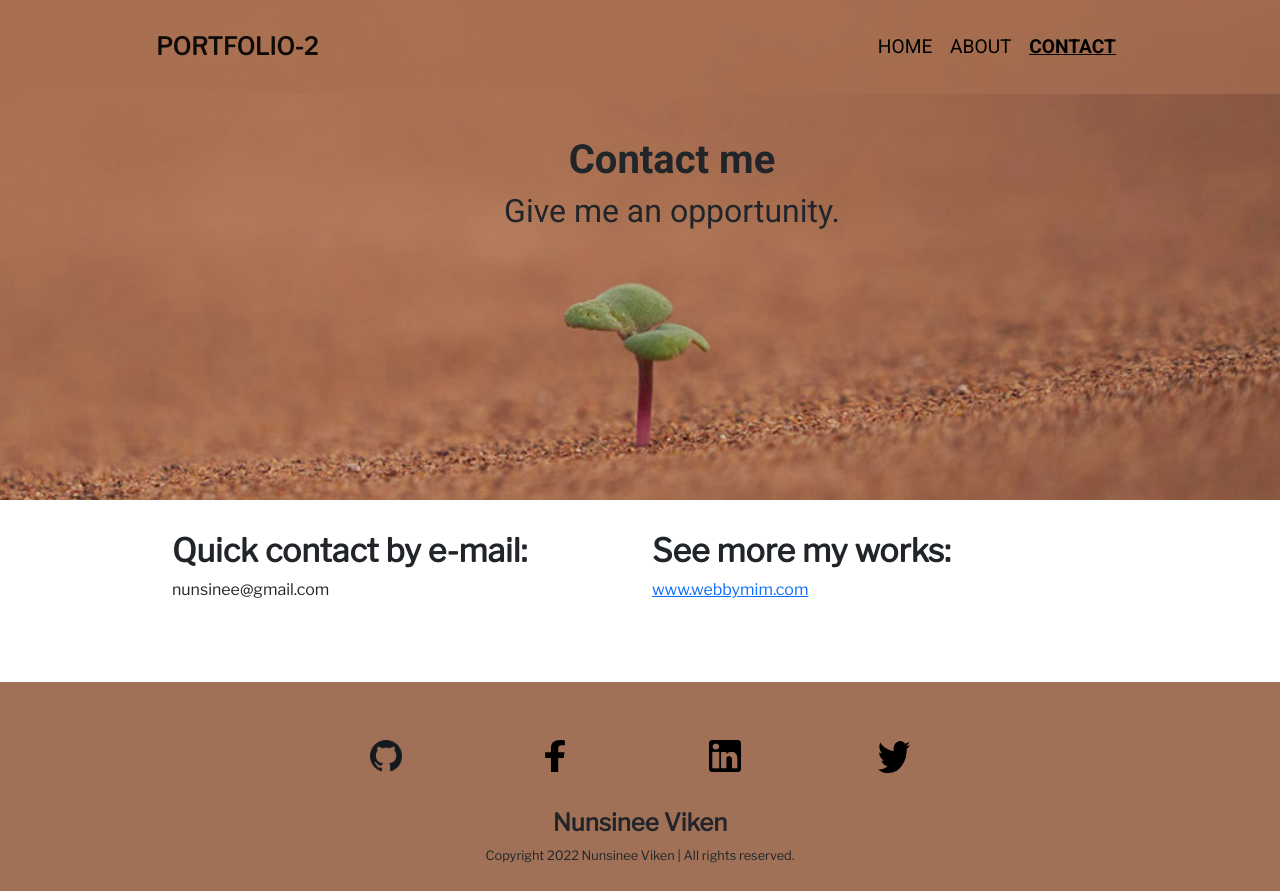
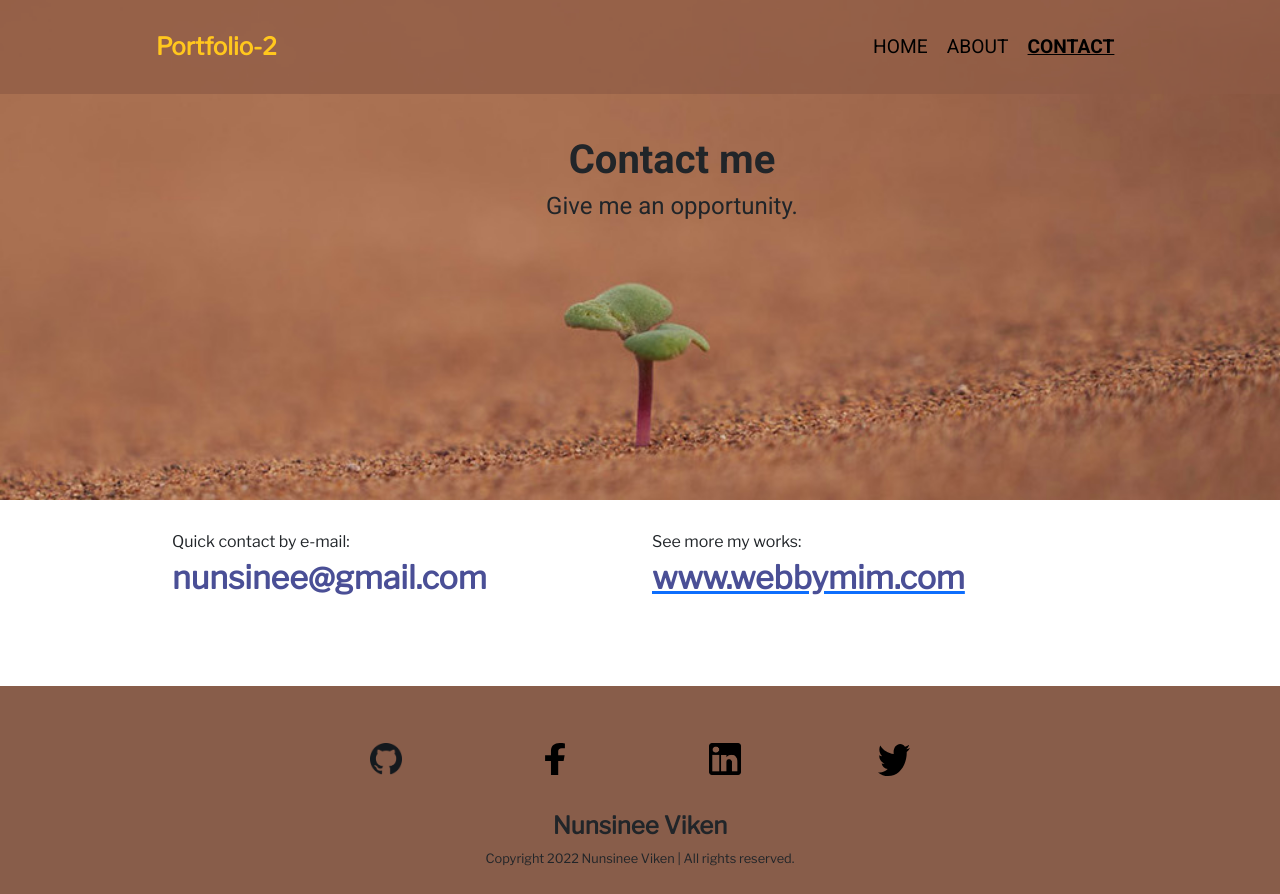
Before and after one commit to nunsinee/webportfolio-2, a Next.js app: page /contact in a window 1280 px wide. Built offline with nearby package versions, Linux system fonts and the light colour scheme.

Commit message:
update text-banner

```diff
--- a/components/layout/Layout.js
+++ b/components/layout/Layout.js
@@ -15,7 +15,7 @@ export default function Layout({ children }) {
 						<Col>
 							<Navbar expand="lg" className="menu">
 								<Container>
-									<Navbar.Brand>PORTFOLIO-2</Navbar.Brand>
+									<Navbar.Brand>Portfolio-2</Navbar.Brand>
 									<Navbar.Toggle
 										aria-controls="basic-navbar-nav"
 										data-bs-toggle="collapse"
--- a/pages/about.js
+++ b/pages/about.js
@@ -27,7 +27,7 @@ export default function About() {
 				</TextBanner>
 				<Row>
 					<Col sm className="mb-5">
-						<SubHeading subtitle="Get to know me a little" />
+						<h3>Get to know me a little</h3>
 					</Col>
 				</Row>
 				<Row className="profile-container">
@@ -36,7 +36,7 @@ export default function About() {
 							<Image src={NunsineePic} alt="profile picture" />
 						</Card>
 					</Col>
-					<Col xs={12} md={6}>
+					<Col xs={12} md={6} className="mt-3">
 						<Paragraph>
 							Hi, I am Nunsinee Viken and I currently studying
 							front-end web development at NOROFF and I am looking
--- a/pages/contact.js
+++ b/pages/contact.js
@@ -29,13 +29,15 @@ export default function Contact() {
 
 				<Row>
 					<Col xs={12} md={6} className="mb-5">
-						<h3>Quick contact by e-mail:</h3>
-						nunsinee@gmail.com
+						<h6>Quick contact by e-mail:</h6>
+						<h3>nunsinee@gmail.com</h3>
 					</Col>
 					<Col xs={12} md={6} className="mb-5">
-						<h3>See more my works:</h3>
+						<h6>See more my works:</h6>
 						<Link href="https://www.webbymim.com/index.html">
-							<a>www.webbymim.com</a>
+							<a>
+								<h3>www.webbymim.com</h3>
+							</a>
 						</Link>
 					</Col>
 				</Row>
--- a/styles/partials/_custom.scss
+++ b/styles/partials/_custom.scss
@@ -1,10 +1,11 @@
 //Theme
 $colours: (
-	brown: #a07157,
-	light-brown: #dcccc3,
+	brown: #885d4a,
+	light-brown: #a5765c,
+	indigo: #4a4f96,
 	black: #000000,
 	copy: #666666,
-	sunny: #efd406,
+	sunny: #fdc83a,
 	white: #ffffff,
 );
 
--- a/styles/partials/_layout.scss
+++ b/styles/partials/_layout.scss
@@ -56,8 +56,9 @@ body {
 	top: 15%;
 	margin: 0 auto;
 	text-align: center;
+
 	@media (max-width: $mobile) {
-		top: 40%;
+		top: 30%;
 	}
 
 	@media (max-width: $tablet) {
--- a/styles/partials/_navbar.scss
+++ b/styles/partials/_navbar.scss
@@ -7,7 +7,12 @@
 	font-size: 1.2rem;
 }
 
+.navbar-light .navbar-brand {
+	color: getColour(sunny);
+}
+
 .navbar-brand {
+	font-family: "Libre Franklin", sans-serif;
 	font-size: 1.5rem;
 	font-weight: 700;
 }
@@ -27,7 +32,7 @@
 .navbar .navbar-nav .nav-link {
 	color: getColour(white);
 	padding-left: 0.5em;
-	z-index: 1003;
+	padding-right: 0.5em;
 
 	@media (min-width: $desktop) {
 		color: getColour(black);
@@ -48,7 +53,7 @@
 	.navbar-collapse {
 		width: 100%;
 		background-color: getColour(black);
-		margin: 2em 0;
+		margin-top: 1em;
 	}
 
 	.nav-item {
--- a/styles/partials/_typography.scss
+++ b/styles/partials/_typography.scss
@@ -2,17 +2,25 @@ h1 {
 	font-family: "Roboto", sans-serif;
 	font-size: 2.5rem;
 	font-weight: 700;
+
+	@media (max-width: $tablet) {
+		font-size: 2rem;
+	}
 }
 
 h2 {
 	font-family: "Roboto", sans-serif;
-	font-size: 2rem;
+	font-size: 1.5rem;
+	@media (max-width: $tablet) {
+		font-size: 1.2rem;
+	}
 }
 
 h3 {
 	font-family: "Libre Franklin", sans-serif;
 	font-size: 2rem;
 	font-weight: 700;
+	color: getColour(indigo);
 }
 
 h5 {
```
